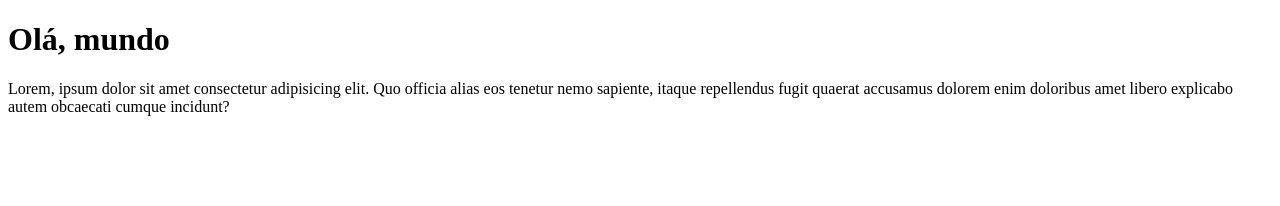
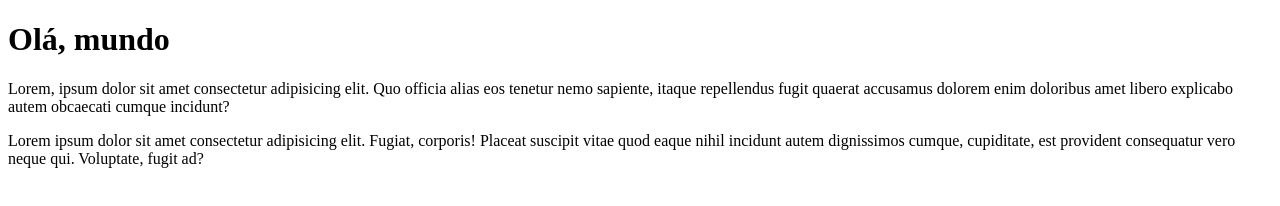
Before and after one commit to rafaelduria/Ola-Mundo, a plain HTML site: page site-exemplos/index.html in a window 1280 px wide. Drawn offline with Linux system fonts and the light colour scheme.

Commit message:
adicionei um parágrafo

```diff
--- a/site-exemplos/index.html
+++ b/site-exemplos/index.html
@@ -9,6 +9,7 @@
 <body>
     <h1>Olá, mundo</h1>
     <p> Lorem, ipsum dolor sit amet consectetur adipisicing elit. Quo officia alias eos tenetur nemo sapiente, itaque repellendus fugit quaerat accusamus dolorem enim doloribus amet libero explicabo autem obcaecati cumque incidunt?</p>
+    <p>Lorem ipsum dolor sit amet consectetur adipisicing elit. Fugiat, corporis! Placeat suscipit vitae quod eaque nihil incidunt autem dignissimos cumque, cupiditate, est provident consequatur vero neque qui. Voluptate, fugit ad?</p>
 
 </body>
 </html>
```
